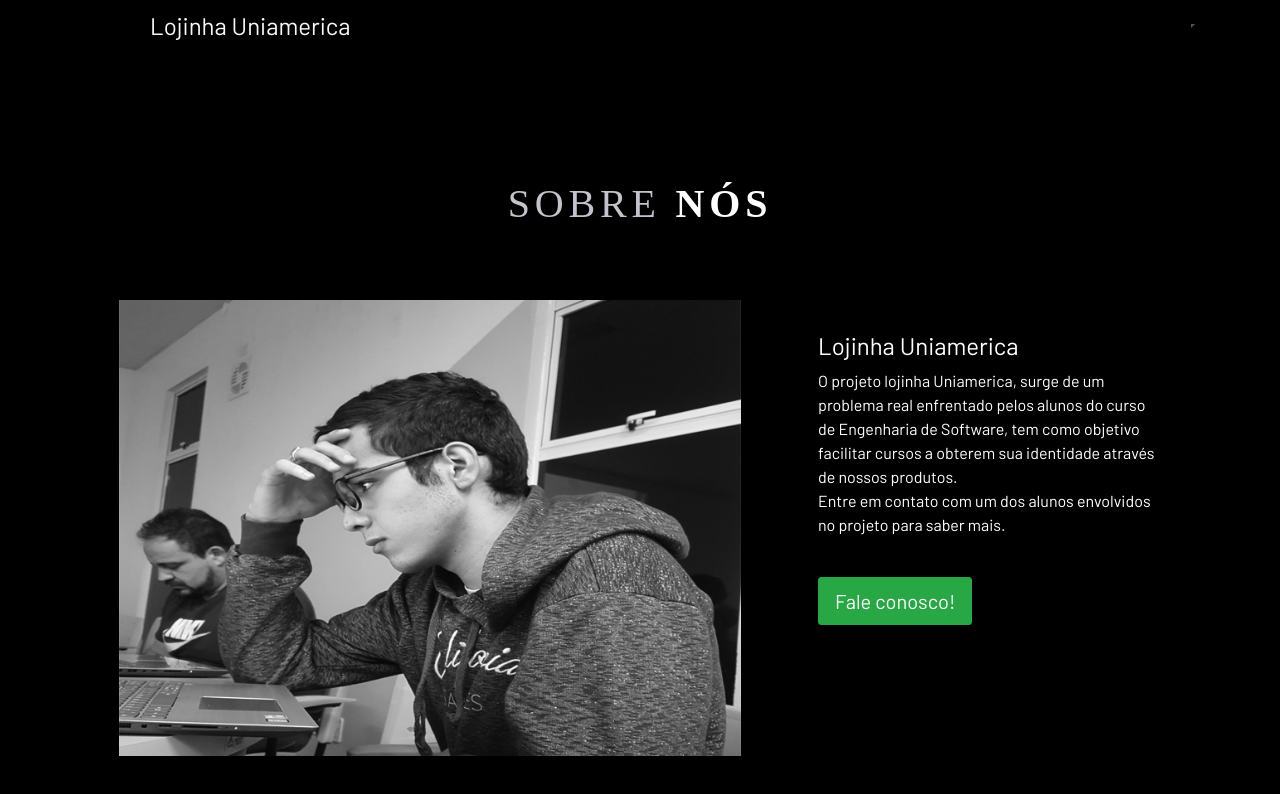
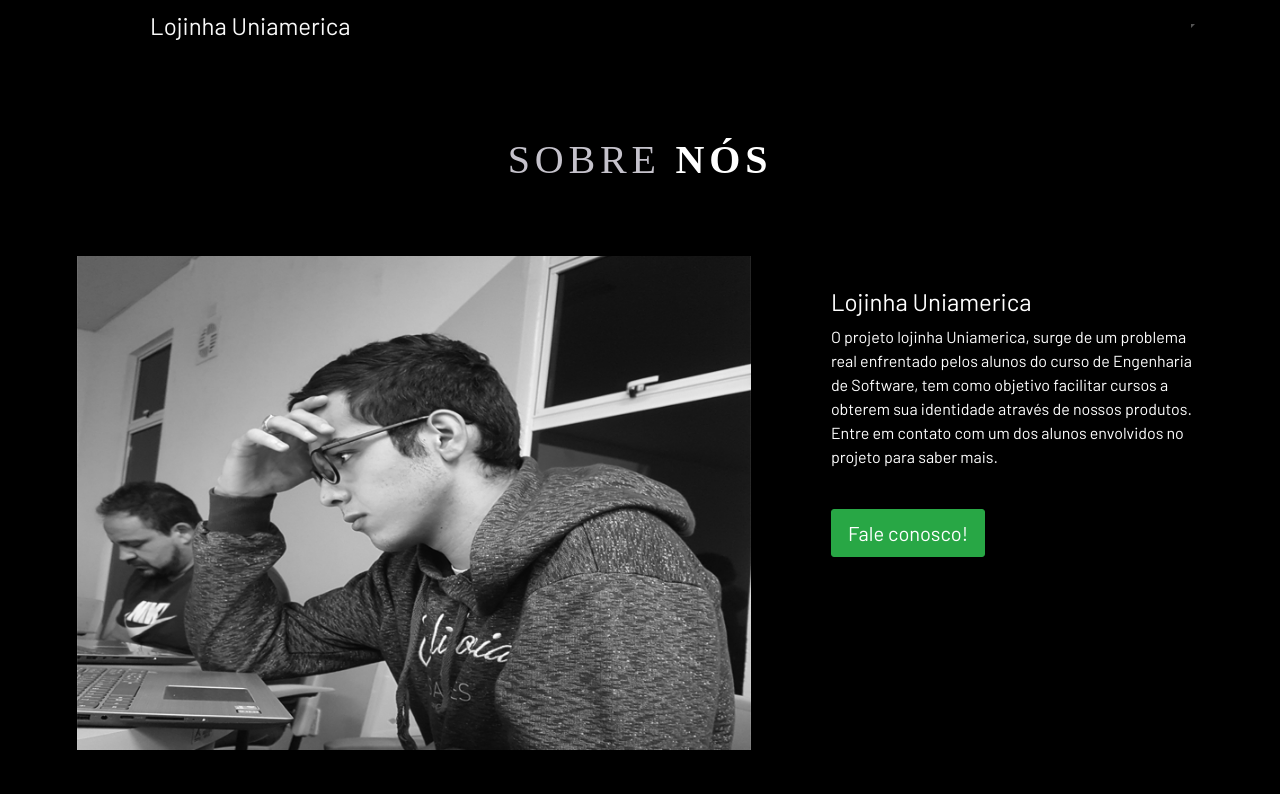
Before and after one commit to Henriquecesp/lojinha-react, a React (Create React App) app: page /About in a window 1280 px wide. Shown: the top 794 px of the page. Built offline with nearby package versions, Linux system fonts and the light colour scheme.

Commit message:
padding top atualizado

```diff
--- a/src/pages/About.js
+++ b/src/pages/About.js
@@ -6,7 +6,7 @@
 const About = () => (
   <div>
     <TopnavComponent />
-    <div className='p-5'>
+    <div className='p-1'>
       <Title name='SOBRE' title='NÓS' />
       <AboutComponent />
     </div>
--- a/src/pages/Products.js
+++ b/src/pages/Products.js
@@ -8,7 +8,7 @@
     return (
       <React.Fragment>
         <TopnavComponent />
-        <div className='p-5'>
+        <div className='p-1'>
           <Title name='Nova' title='Coleção' />
         </div>
         <Card />
```
